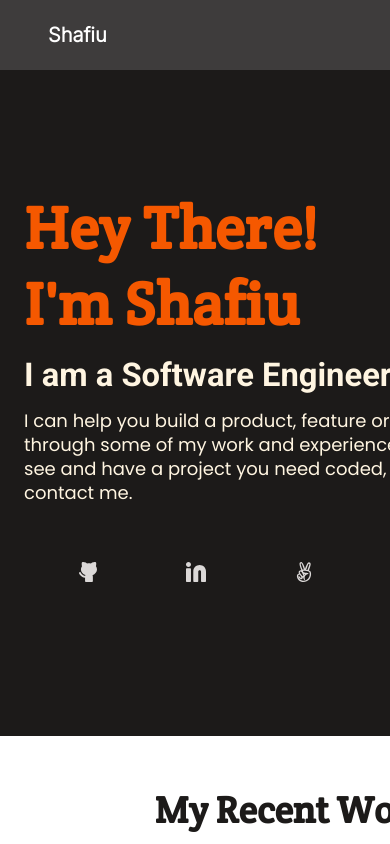
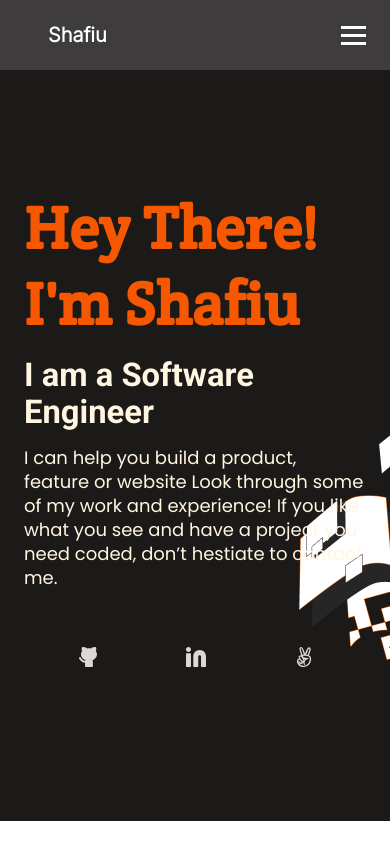
Before and after one commit to shafiuyushawu/portfolio, a website: page index.html in a window 390 px wide. Shown: the top 844 px of the page. Drawn offline with Linux system fonts and the light colour scheme; files whose address does not match are found by name.

Commit message:
hamburger responsiveness

```diff
--- a/index.css
+++ b/index.css
@@ -7,8 +7,9 @@
 body {
   padding: 0;
   margin: 0;
-  display: flex;
-  flex-grow: 1;
+  overflow-x: hidden;
+  /* display: flex; */
+  /* flex-grow: 1; */
 }
 
 .flex__container {
--- a/package.json
+++ b/package.json
@@ -27,5 +27,6 @@
   "bugs": {
     "url": "https://github.com/shafiuyushawu/portfolio-/issues"
   },
-  "homepage": "https://github.com/shafiuyushawu/portfolio-#readme"
+  "homepage": "https://github.com/shafiuyushawu/portfolio-#readme",
+  "dependencies": {}
 }
```
Also changed, not shown: 1 other file.
